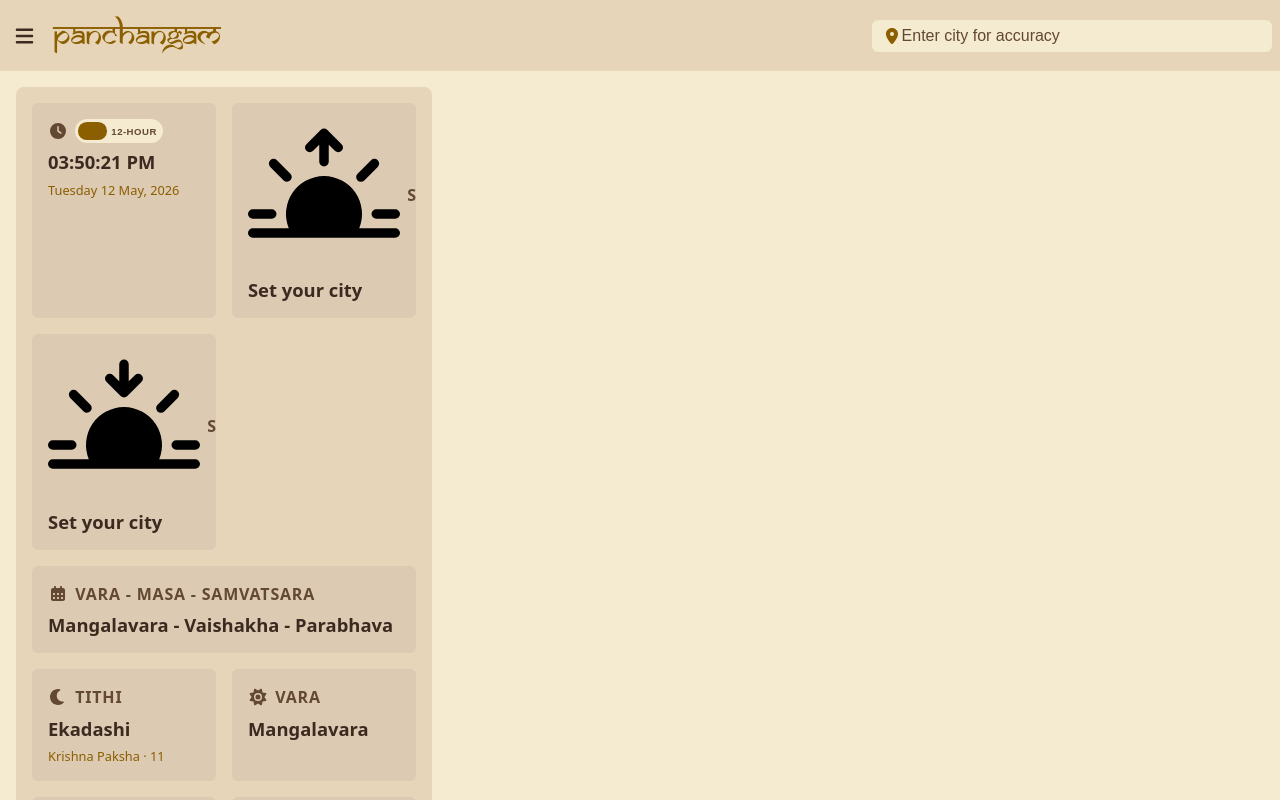
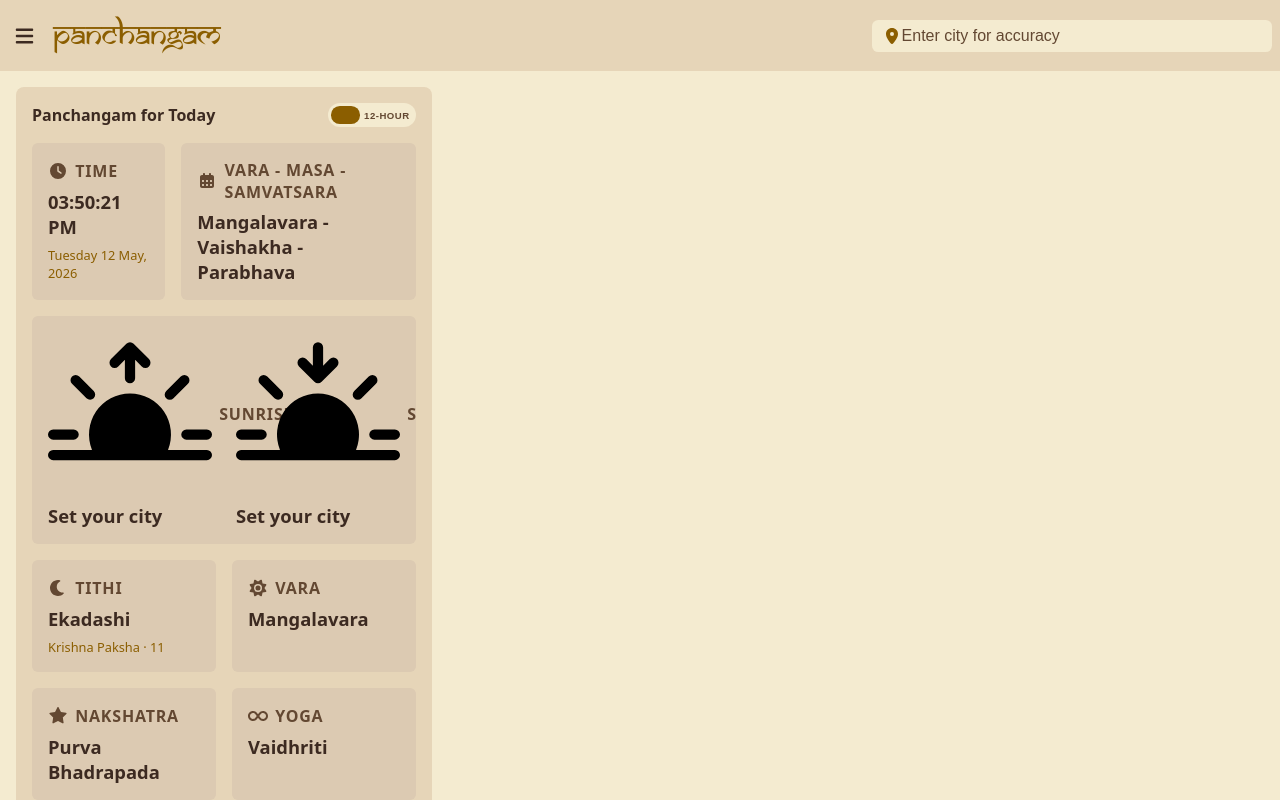
Before and after one commit to ram-g-athreya/panchangam, a React (Vite) app: page / in a window 1280 px wide. Shown: the top 800 px of the page. Built offline with nearby package versions, Linux system fonts and the light colour scheme.

Commit message:
update requirements

```diff
--- a/src/pages/DailyView.tsx
+++ b/src/pages/DailyView.tsx
@@ -95,10 +95,8 @@ export function DailyView() {
   return (
     <main className="daily-view">
       <section className="panchang-panel">
-        <div className="anga-grid">
-          <div className="anga-card">
-            <div className="anga-card__label">
-              <FontAwesomeIcon icon={faClock} />
+        <div className="panchang-panel__header">
+          <h2 className="panchang-panel__title">Panchangam for Today</h2>
           <button
             className={`time-format-toggle time-format-toggle--${timeFormat}`}
             onClick={toggleTimeFormat}
@@ -110,10 +108,29 @@ export function DailyView() {
             </span>
           </button>
         </div>
+        <div className="anga-grid">
+          <div className="anga-top-row">
+            <div className="anga-card anga-card--time">
+              <span className="anga-card__label">
+                <FontAwesomeIcon icon={faClock} />
+                TIME
+              </span>
               <span className="anga-card__value">{formatTime(now, timeFormat)}</span>
               <span className="anga-card__sub">{formatDate(now)}</span>
             </div>
-          <div className="anga-card">
+            <div className="anga-card anga-card--calendar">
+              <span className="anga-card__label">
+                <FontAwesomeIcon icon={faCalendarDays} />
+                VARA - MASA - SAMVATSARA
+              </span>
+              <span className="anga-card__value">
+                {p.vara} - {p.mase} - {p.samvatsare}
+              </span>
+            </div>
+          </div>
+          <div className="anga-card anga-card--full-row">
+            <div className="time-card__header">
+              <div className="time-card__section">
                 <span className="anga-card__label">
                   <SunriseFill className="bi-icon" />
                   SUNRISE
@@ -122,7 +139,7 @@ export function DailyView() {
                   {p.sunRise ? formatTime(p.sunRise, timeFormat) : "Set your city"}
                 </span>
               </div>
-          <div className="anga-card">
+              <div className="time-card__section">
                 <span className="anga-card__label">
                   <SunsetFill className="bi-icon" />
                   SUNSET
@@ -131,14 +148,7 @@ export function DailyView() {
                   {p.sunSet ? formatTime(p.sunSet, timeFormat) : "Set your city"}
                 </span>
               </div>
-          <div className="anga-card anga-card--full-row">
-            <span className="anga-card__label">
-              <FontAwesomeIcon icon={faCalendarDays} />
-              VARA - MASA - SAMVATSARA
-            </span>
-            <span className="anga-card__value">
-              {p.vara} - {p.mase} - {p.samvatsare}
-            </span>
+            </div>
           </div>
           <div className="anga-card">
             <span className="anga-card__label">
--- a/src/styles/DailyView.css
+++ b/src/styles/DailyView.css
@@ -23,6 +23,20 @@
   .panchang-panel {
     width: 33.333%;
   }
+}
+
+.panchang-panel__header {
+  display: flex;
+  align-items: center;
+  justify-content: space-between;
+  margin-bottom: 1rem;
+}
+
+.panchang-panel__title {
+  font-size: 1rem;
+  font-weight: bold;
+  color: var(--color-text-primary);
+  margin: 0;
 }
 
 .anga-grid {
@@ -57,6 +71,41 @@
 
 .anga-card--full-row {
   grid-column: 1 / -1;
+}
+
+.anga-top-row {
+  grid-column: 1 / -1;
+  display: flex;
+  gap: 1rem;
+}
+
+.anga-card--time {
+  flex: 1;
+}
+
+.anga-card--calendar {
+  flex: 2;
+}
+
+@media (max-width: 639px) {
+  .anga-top-row {
+    flex-direction: column;
+  }
+}
+
+.time-card__header {
+  display: flex;
+  align-items: flex-start;
+  gap: 1.5rem;
+  flex-wrap: wrap;
+}
+
+.time-card__section {
+  display: flex;
+  flex-direction: column;
+  gap: 0.4rem;
+  flex: 1;
+  min-width: 0;
 }
 
 .anga-card__label svg {
```
Also changed, not shown: src/pages/ARCHITECTURE.md (+21 -22 lines), .agent/AGENT-PROGRESS.md, .agent/task_list.yaml. Lines whose indentation alone changed are shown as unchanged.
